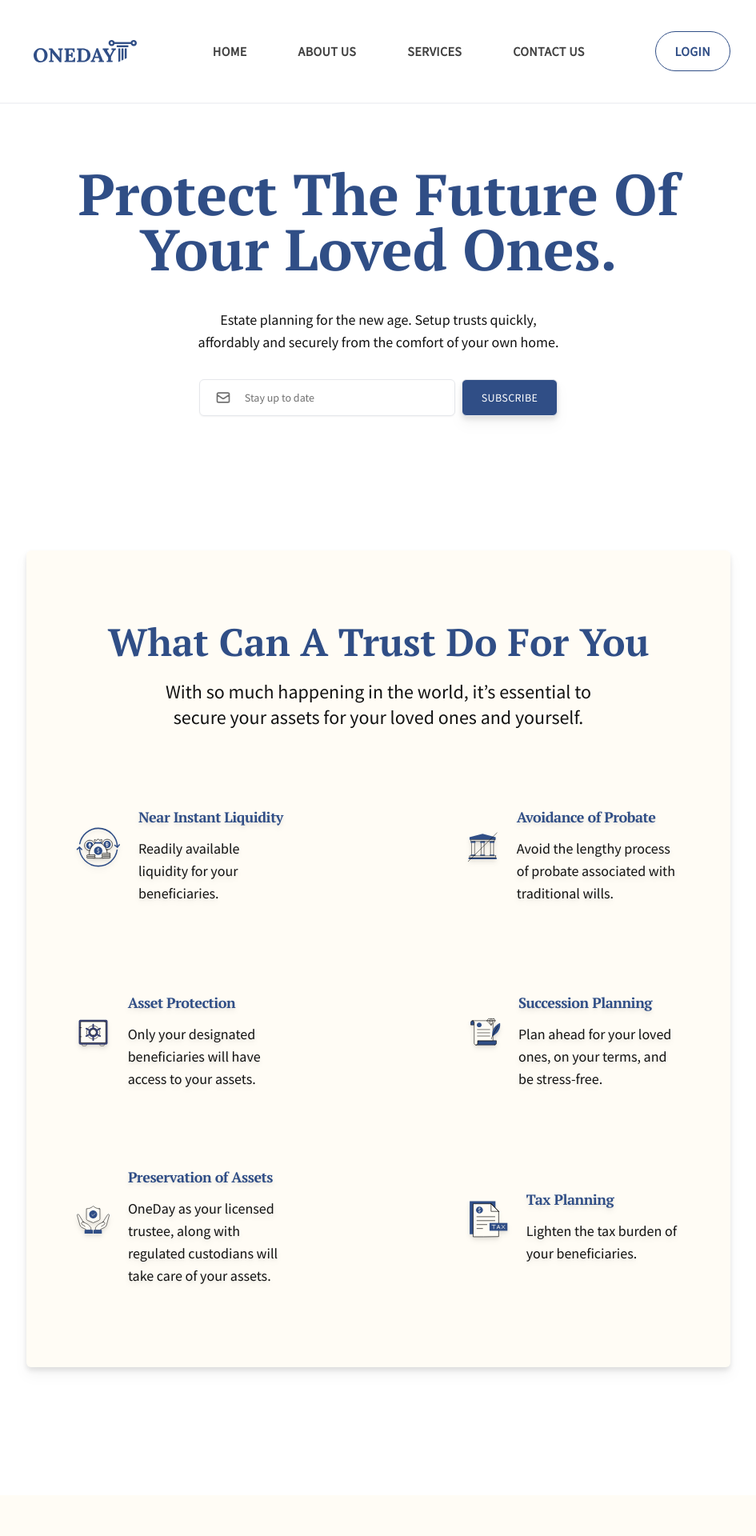
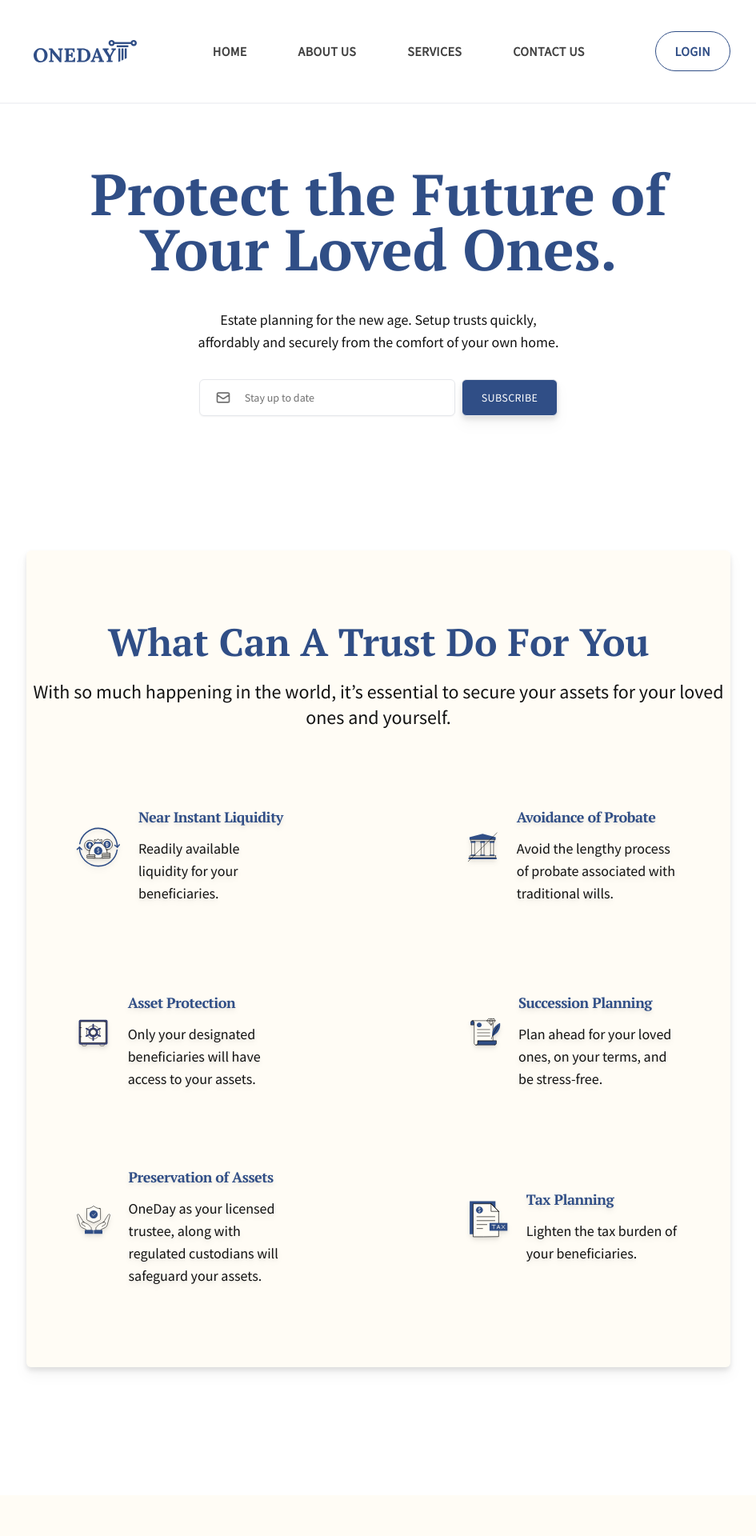
Before and after one commit to jonahcastro/oneday, a Next.js app: page / in a window 1280 px wide. Shown: the top 1920 px of the page at 80% size, without its empty margins (167-1112 px from the left). Built offline with nearby package versions, Linux system fonts and the light colour scheme.

Commit message:
minor copywriting changes and typo fixes

```diff
--- a/layouts/About.jsx
+++ b/layouts/About.jsx
@@ -36,9 +36,7 @@ export default function About() {
             what can a trust do for you
           </h1>
           <p className="mt-3 font-sans text-md leading-7 text-secondary md:text-2xl">
-            With so much happening in the world, it’s essential to
-            <br className="hidden lg:block" />
-            secure your assets for your loved ones and yourself.
+            With so much happening in the world, it’s essential to secure your assets for your loved ones and yourself.
           </p>
         </div>
         <div className="mx-5 mt-5 grid grid-cols-1 grid-rows-3 items-center justify-center gap-5 md:grid-cols-2 md:grid-rows-3 lg:mx-10 lg:mt-10 lg:gap-x-44">
@@ -147,7 +145,7 @@ export default function About() {
               </h3>
               <p className="mt-3 font-sans text-md lg:text-lg leading-7 text-secondary">
                 OneDay as your licensed trustee, along with regulated custodians
-                will take care of your assets.
+                will safeguard your assets.
               </p>
             </div>
           </motion.div>
--- a/layouts/Banner.jsx
+++ b/layouts/Banner.jsx
@@ -44,8 +44,8 @@ export default function Banner() {
             }}
           >
             <div role="gridcell">
-              <h1 className="font-display text-3xl font-bold capitalize leading-8 text-purple md:text-5xl lg:text-7xl lg:leading-12">
-                Protect the future of your loved ones.
+              <h1 className="font-display text-3xl font-bold leading-8 text-purple md:text-5xl lg:text-7xl lg:leading-12">
+                Protect the Future of Your Loved Ones.
               </h1>
 
               <p className="mx-5 mt-5 font-sans text-sm leading-5  text-secondary md:text-lg lg:mx-10 lg:mt-10 lg:leading-7 ">
--- a/layouts/Contact.jsx
+++ b/layouts/Contact.jsx
@@ -64,9 +64,7 @@ export default function Contact() {
               Stay Updated
             </h1>
             <p className="mt-5 font-sans text-sm leading-7 text-white md:text-lg">
-              Be the first to know when we launch and receive monthly
-              newsletters about how trusts work and why estate planning and
-              digital is the future.
+              Be the first to know when we launch and receive monthly newsletters about how trusts work and how it can help your estate planning.
             </p>
             <form
               method="post"
@@ -111,9 +109,7 @@ export default function Contact() {
               Help Us Help You
             </h1>
             <p className="mt-5 font-sans text-sm leading-7 text-white md:text-lg">
-              We would really appreciate your input to help us make the best
-              digital asset trust product possible. If you have ~5 minutes we
-              would love to get to know you and your goals better.
+              We would really appreciate your input to help us make the best online trust product possible. If you have ~5 minutes we would love to get to know you and your goals better. Get a discount on your setup fee by completing the survey and leaving your email address.
             </p>
             <div className="mt-10">
               <Link href={SURVEY_URL}>
--- a/layouts/Services.jsx
+++ b/layouts/Services.jsx
@@ -184,7 +184,7 @@ export default function Services() {
               </p>
               <p className="mt-5 text-left font-sans text-sm leading-7 text-secondary md:text-lg">
                 OneDay works with the world's leading financial institutions and
-                custodians to secure your assets, accessible directly from our
+                custodians to secure your assets, viewable directly from our
                 platform.
               </p>
             </div>
```
